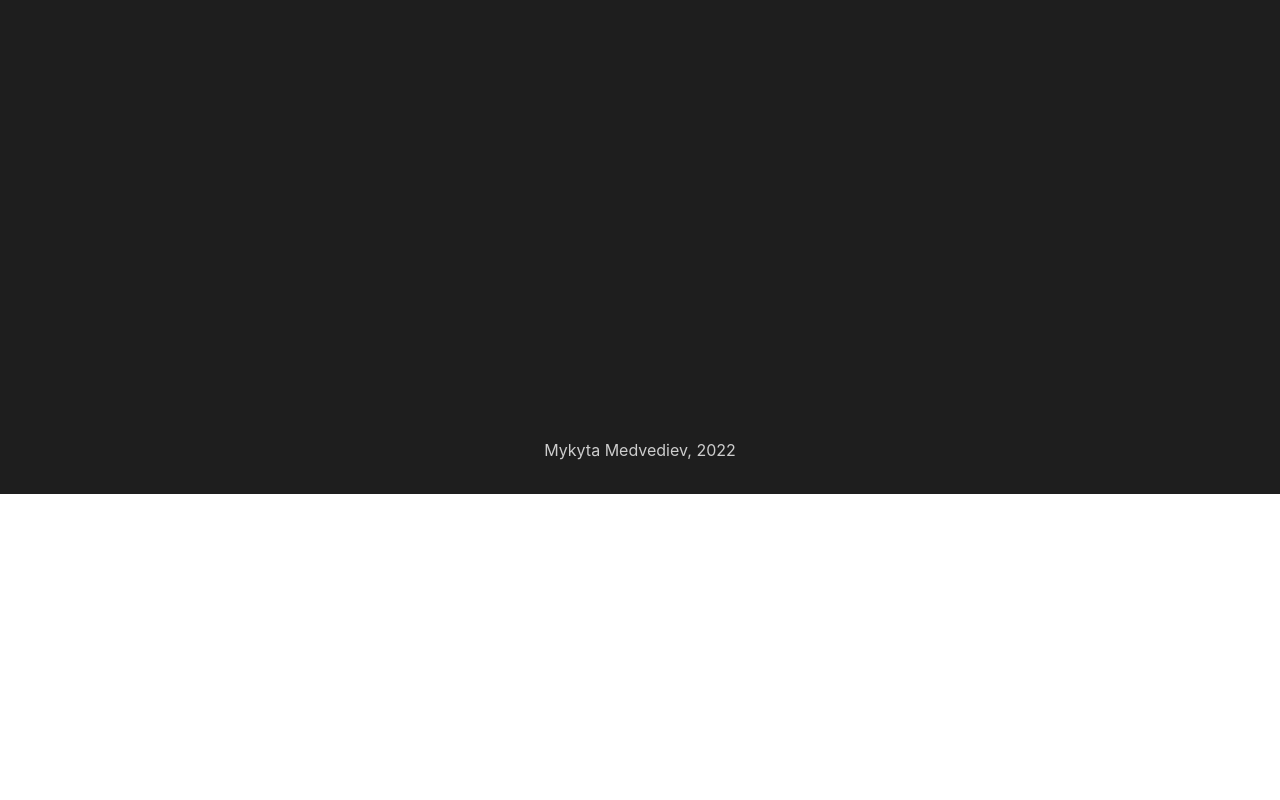
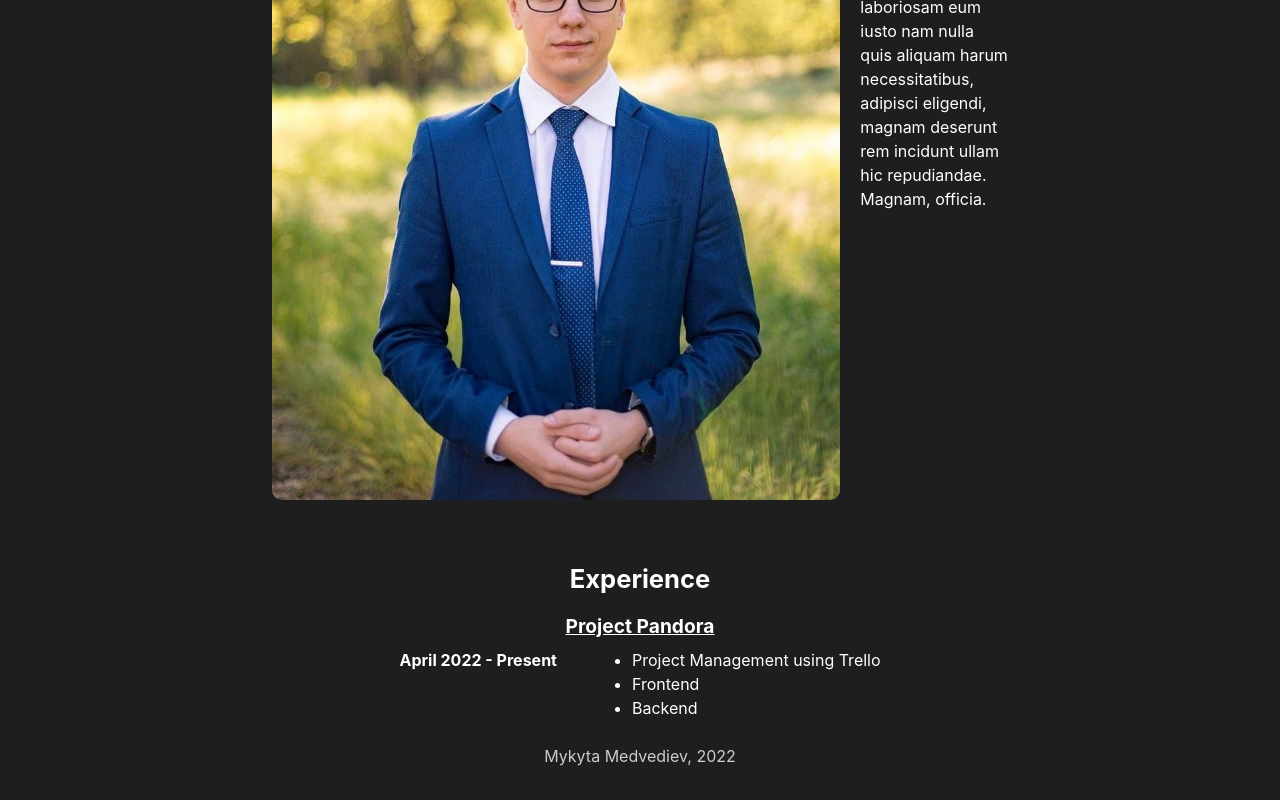
Before and after one commit to Furilon/portfolio-website, a Next.js app: page /about in a window 1280 px wide. Shown: the part 306-1106 px from the top of the page. Before the commit the page ends 800 px from the top, so only its background shows below. Built offline with nearby package versions, Linux system fonts and the light colour scheme.

Commit message:
Added experience section

```diff
--- /dev/null
+++ b/components/experience.js
@@ -0,0 +1,19 @@
+import { Flex, Text, Heading, UnorderedList, ListItem } from "@chakra-ui/react";
+
+export default function Experience({ name, date, pointsArr }) {
+  return (
+    <Flex direction="column" justify="center" align="center" mt="20px">
+      <Heading as="h4" fontSize="1.2rem" textDecoration="underline">
+        {name}
+      </Heading>
+      <Flex justify="center" align="flex-start" mt="10px">
+        <Text fontWeight="bold">{date}</Text>
+        <UnorderedList ml="75px">
+          {pointsArr.map((point, index) => (
+            <ListItem key={index}>{point}</ListItem>
+          ))}
+        </UnorderedList>
+      </Flex>
+    </Flex>
+  );
+}
--- a/pages/about.js
+++ b/pages/about.js
@@ -1,11 +1,67 @@
 import Link from "next/link";
 import PageLayout from "../components/layouts/page";
-import { Heading, Flex, Text } from "@chakra-ui/react";
+import { Heading, Flex, Text, Image } from "@chakra-ui/react";
+import Section from "../components/section";
+import Experience from "../components/experience";
+
+const EXPERIENCE_TEXT = {
+  Pandora: ["Project Management using Trello", "Frontend", "Backend"],
+};
 
 export default function About() {
   return (
     <PageLayout title="About - MM">
-      <Heading>About me</Heading>
+      <Flex direction="column" justify="center" align="center">
+        <Heading as="h1">About me</Heading>
+
+        {/* Wrapper for Who I Am section */}
+        <Section>
+          <Flex direction="column" justify="center" align="center" my="20px">
+            <Heading as="h2" fontSize="1.6rem" mb="15px">
+              Who I am
+            </Heading>
+            <Flex
+              direction={{ base: "column", md: "row" }}
+              justify="center"
+              align="flex-start"
+            >
+              <Image
+                src="/Mykyta.jpg"
+                alt="Mykyta Medvediev's picture"
+                w={{ base: "341px", lg: "569px" }}
+                h={{ base: "375px", lg: "625px" }}
+                mr={{ base: "none", md: "20px" }}
+                mb={{ base: "20px", md: "none" }}
+                borderRadius="10px"
+              />
+              <Text
+                w={{ base: "341px", lg: "569px" }}
+                h={{ base: "375px", lg: "625px" }}
+              >
+                Lorem ipsum dolor sit amet consectetur adipisicing elit. Earum
+                autem laboriosam eum iusto nam nulla quis aliquam harum
+                necessitatibus, adipisci eligendi, magnam deserunt rem incidunt
+                ullam hic repudiandae. Magnam, officia.
+              </Text>
+            </Flex>
+          </Flex>
+        </Section>
+
+        <Section>
+          <Flex direction="column" justify="center" align="center">
+            <Heading as="h2" fontSize="1.6rem">
+              Experience
+            </Heading>
+            <Flex direction="column" justify="center" align="center">
+              <Experience
+                name={"Project Pandora"}
+                date="April 2022 - Present"
+                pointsArr={EXPERIENCE_TEXT["Pandora"]}
+              />
+            </Flex>
+          </Flex>
+        </Section>
+      </Flex>
     </PageLayout>
   );
 }
```
